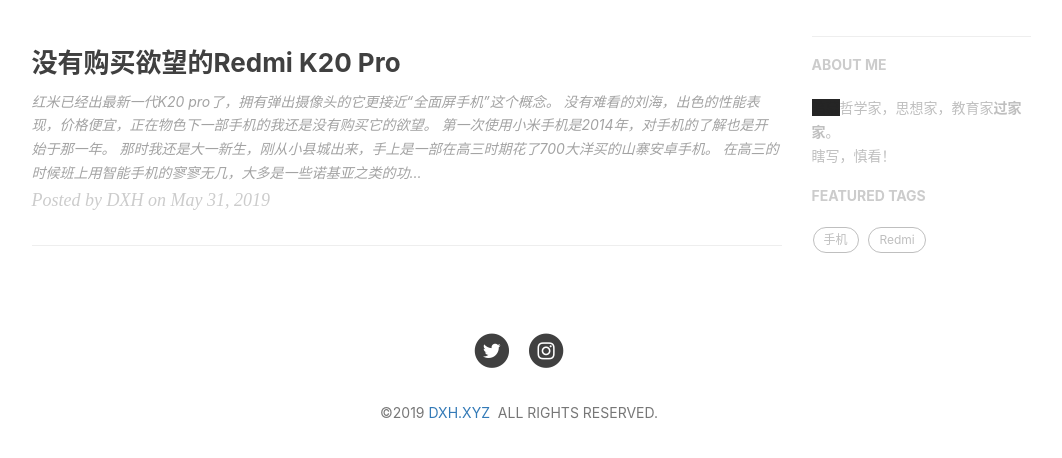
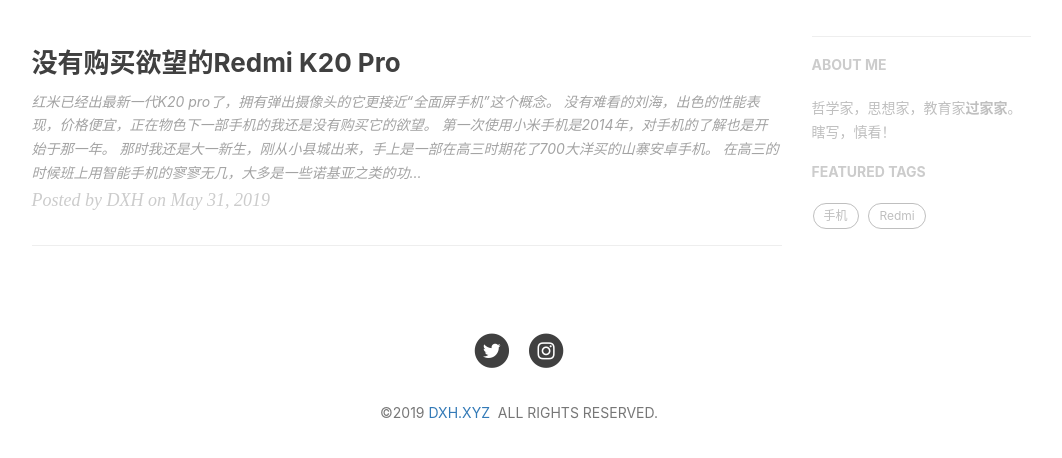
Before and after one commit to Devinteng/blog2, a Jekyll site: the page built from index.html, in a window 1280 px wide, cut to the strip 422-880 px from the top of the page. Shown: the whole strip, without its empty margins (136-1198 px from the left). Built offline with Jekyll 4.4.1, drawn with Linux system fonts in a browser that asks for light colours; nearby versions of some CDN libraries; the list of posts is cut into pages by our own code; comment, search, counter and statistics services are not loaded.

Commit message:
Update _config.yml

```diff
--- a/_config.yml
+++ b/_config.yml
@@ -75,7 +75,7 @@
 
 # Sidebar settings
 sidebar: true                           # whether or not using Sidebar.
-sidebar-about-description: <span class="heimu" title="你知道的太多了">暗幕</span>哲学家，思想家，教育家<b>过家家</b>。<br/>瞎写，慎看！
+sidebar-about-description: 哲学家，思想家，教育家<b>过家家</b>。<br/>瞎写，慎看！
 sidebar-avatar:  false    # use absolute URL, seeing it's used in both `/` and `/about/`
 
 
```
